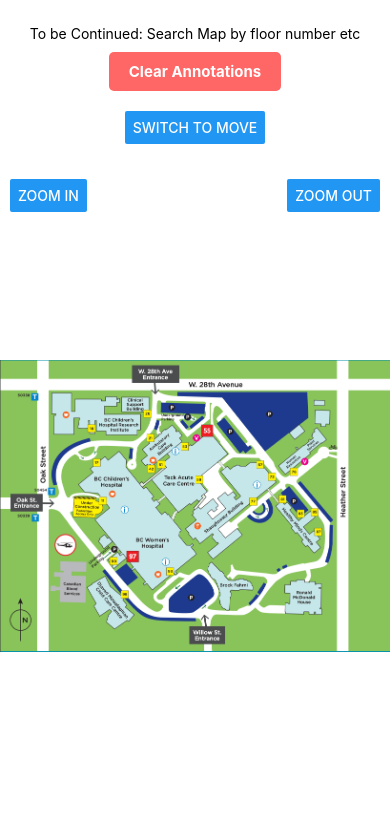
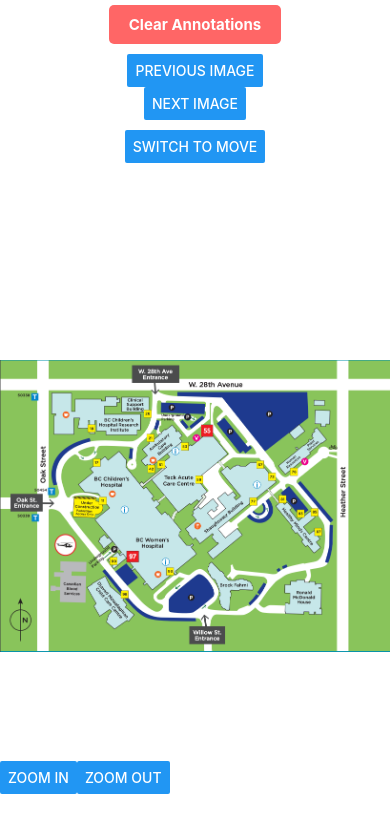
Before and after one commit to jaymeliao/EddyMapApp, a React Native app: screen / in a window 390 px wide. Shown: the top 832 px of the page. Built offline with nearby package versions, Linux system fonts and the light colour scheme.

Commit message:
fix zindex buttom

```diff
--- a/App.js
+++ b/App.js
@@ -1,45 +1,42 @@
-import { StyleSheet, View, Text, Button, TouchableOpacity } from "react-native";
+import { StyleSheet, View, Text, Button, TouchableOpacity, SafeAreaView } from "react-native";
 import MapSwitchableZoomableControlPanel from "./component/MapSwitchableZoomableControlPanel";
-import React, { useState } from "react"; // Import React and useState
+import React, { useState, createRef } from "react";
 
 export default function App() {
-  const [isAnnotationMode, setIsAnnotationMode] = useState(true); // Add state for annotation mode
-  const [currentImageIndex, setCurrentImageIndex] = useState(0); // Track the current image index
+  const [isAnnotationMode, setIsAnnotationMode] = useState(true);
+  const [currentImageIndex, setCurrentImageIndex] = useState(0);
+  const controlPanelRef = createRef();
 
   const toggleAnnotationMode = () => {
     setIsAnnotationMode((prevMode) => !prevMode);
   };
 
   const switchToNextImage = () => {
-    setCurrentImageIndex((prevIndex) => (prevIndex + 1) % 9); // Loop through images assuming 9 total images
+    console.log("Next Image Button Pressed"); // Debugging log
+    setCurrentImageIndex((prevIndex) => (prevIndex + 1) % 9);
   };
 
   const switchToPreviousImage = () => {
-    setCurrentImageIndex((prevIndex) => (prevIndex - 1 + 9) % 9); // Loop through images assuming 9 total images
+    console.log("Previous Image Button Pressed"); // Debugging log
+    setCurrentImageIndex((prevIndex) => (prevIndex - 1 + 9) % 9);
   };
 
   const clearAnnotations = () => {
-    // Pass the clear function to the control panel
     if (controlPanelRef.current) {
       controlPanelRef.current.clearAnnotations();
     }
   };
 
-  const controlPanelRef = React.createRef(); // Create a reference to the control panel
-
   return (
-    <View style={styles.container}>
-      <View style={styles.searchArea}>
-        <Text>To be Continued: Search Map by floor number etc</Text>
-
-        {/* Control Panel */}
-        <View style={styles.controlsContainer}>
+    <SafeAreaView style={styles.container}>
+      <View style={styles.contralArea}>
         <TouchableOpacity style={styles.clearButton} onPress={clearAnnotations}>
           <Text style={styles.clearButtonText}>Clear Annotations</Text>
         </TouchableOpacity>
+        <Button title="Previous Image" onPress={switchToPreviousImage} />
 
-          {/* <Button title="Previous Image" onPress={switchToPreviousImage} />
-          <Button title="Next Image" onPress={switchToNextImage} /> */}
+        {/* Next Image Button */}
+        <Button title="Next Image" onPress={switchToNextImage} />
 
         {/* Annotation Mode Toggle */}
         <View style={styles.annotationMode}>
@@ -49,7 +46,6 @@
           />
         </View>
       </View>
-      </View>
       <View style={styles.mapArea}>
         <MapSwitchableZoomableControlPanel
           ref={controlPanelRef}
@@ -57,7 +53,7 @@
           isAnnotationMode={isAnnotationMode}
         />
       </View>
-    </View>
+    </SafeAreaView>
   );
 }
 
@@ -66,22 +62,18 @@
     flex: 1,
     backgroundColor: "#f38020",
   },
-  searchArea: {
+  contralArea: {
     flex: 2, // 20% of the screen height
     backgroundColor: "#ffffff",
     justifyContent: "center",
     alignItems: "center",
+    zIndex:3
   },
   mapArea: {
     flex: 8, // 80% of the screen height
     backgroundColor: "#fff",
   },
-  controlsContainer: {
-    flexDirection: "column",
-    justifyContent: "center",
-    alignItems: "center",
-    marginTop: 10, // Optional margin for spacing
-  },
+
   clearButton: {
     backgroundColor: "#ff6666",
     paddingVertical: 10,
@@ -94,6 +86,7 @@
     fontWeight: "bold",
     fontSize: 15,
   },
+
   annotationMode: {
     marginTop: 10,
   },
--- a/component/MapSwitchableZoomableControlPanel.js
+++ b/component/MapSwitchableZoomableControlPanel.js
@@ -108,12 +108,6 @@
 
     return (
       <View style={styles.container}>
-        {/* Ensure the zoom controls are above the rest of the content */}
-        <View style={styles.zoomControls}>
-          <Button title="Zoom In" onPress={zoomIn} />
-          <Button title="Zoom Out" onPress={zoomOut} />
-        </View>
-
         <View style={styles.mapArea}>
           <Image
             source={images[currentImageIndex]}
@@ -163,7 +157,7 @@
             onTouchEnd={handleOverlayPress} // Add touch event for overlay
           />
 
-          {textPosition && (
+          {/* {textPosition && (
             <TextInput
               style={[
                 styles.textInput,
@@ -178,7 +172,12 @@
               placeholder="Enter text"
               autoFocus
             />
-          )}
+          )} */}
+        </View>
+
+        <View style={styles.zoomControls}>
+          <Button title="Zoom In" onPress={zoomIn} />
+          <Button title="Zoom Out" onPress={zoomOut} />
         </View>
       </View>
     );
@@ -193,12 +192,10 @@
   zoomControls: {
     // Place zoom buttons in an absolute position at the top of the screen
     position: "absolute",
-    top: 10,
-    left: 10,
-    right: 10,
     zIndex: 2, // Ensure buttons are on top
     flexDirection: "row",
     justifyContent: "space-between",
+    bottom: 50,
   },
   mapArea: {
     flex: 1,
```
Lines whose indentation alone changed are shown as unchanged.
